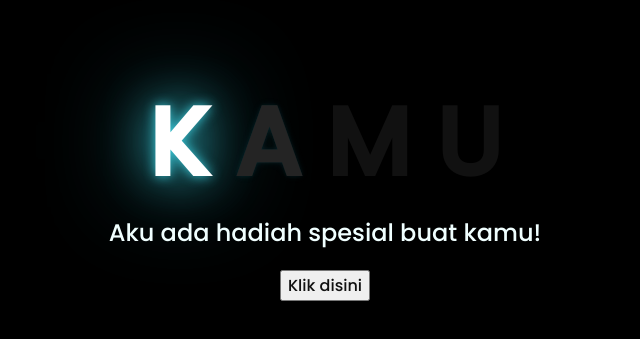
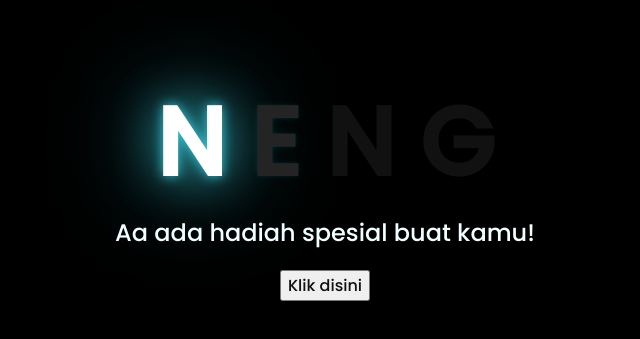
Before and after one commit to lukiahmad29/lukiahmad.github.io, a plain HTML site: page index.html in a window 1280 px wide. Shown: the part 223-562 px from the top of the page, without its empty margins (323-963 px from the left). Drawn offline with Linux system fonts and the light colour scheme.

Commit message:
Update index.html

```diff
--- a/index.html
+++ b/index.html
@@ -11,14 +11,14 @@
 <body>
     <div class="greetings">
     <!-- silahkan menambah kata sesuai keinginan dengan <span>text...</span -->
-        <span>K</span>
-        <span>A</span>
-        <span>M</span>
-        <span>U</span>
+        <span>N</span>
+        <span>E</span>
+        <span>N</span>
+        <span>G</span>
     </div>
 
     <div class="description">
-        <span>Aku ada hadiah spesial buat kamu!</span>
+        <span>Aa ada hadiah spesial buat kamu!</span>
     </div>
     <div class="button">
         <button>
```
